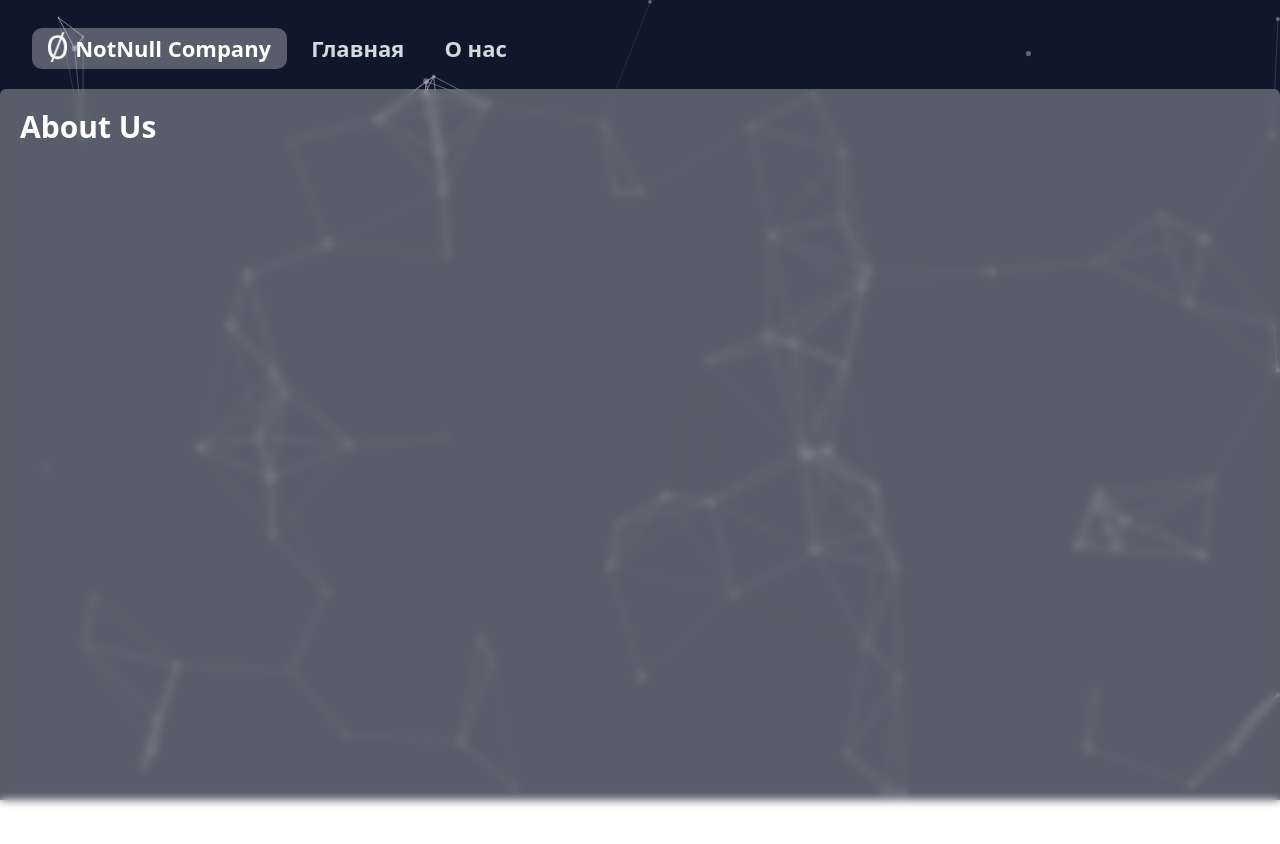
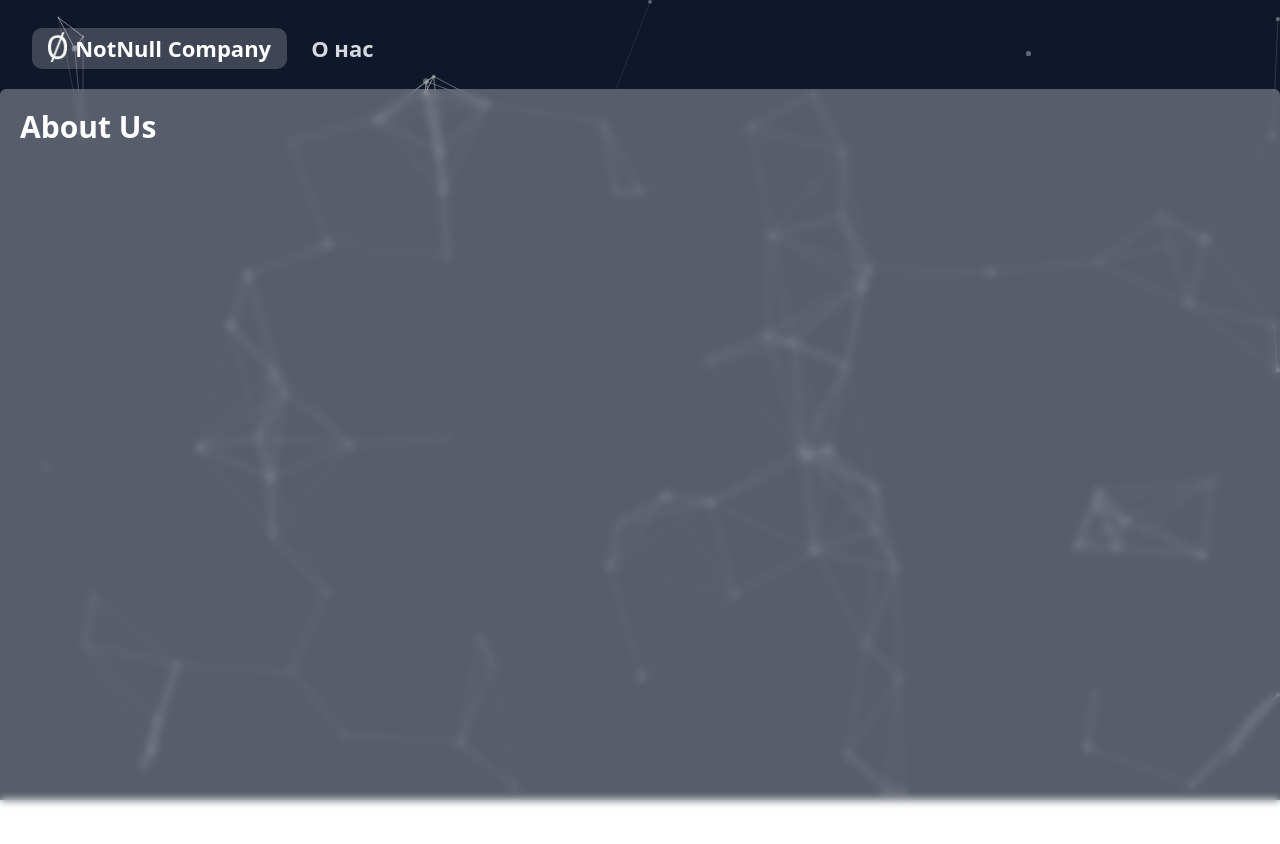
Before and after one commit to CAPVOK/NotNull, a React (Create React App) app: page /about in a window 1280 px wide. Shown: the top 844 px of the page. Built offline with nearby package versions, Linux system fonts and the light colour scheme.

Commit message:
any changes in header

```diff
--- a/src/pages/modules/header/index.jsx
+++ b/src/pages/modules/header/index.jsx
@@ -11,11 +11,12 @@ const Header = () => {
             <div className="container lg:px-8 mx-auto text-headerLinks mt-2 sm:mt-7 text-[22px] font-semibold">
                 <div className='hidden sm:block'>
                     <div className='flex space-x-2 place-items-center'>
-                        <div className="flex space-x-2 text-white bg-white/30 py-1 px-4 rounded-[10px]">
-                            <img src={crypto} className="h-[30px]" alt="логотип" />
-                            <p className='text-center text-[22px] font-[600]'>NotNull Company</p>
-                        </div>
-                        <Link to="/" className={LnkStyle}>Главная</Link>
+                        <Link to="/">
+                            <div className="flex space-x-2 text-white bg-white/20 hover:bg-white/30 active:bg-white/40 py-1 px-4 rounded-[10px]">
+                                <img src={crypto} className="h-[30px]" alt="логотип" />
+                                <p className='text-center text-[22px] font-[600]'>NotNull Company</p>
+                            </div>
+                        </Link>
                         <Link to="/about" className={LnkStyle}>О нас</Link>
                     </div>
                 </div>
```
